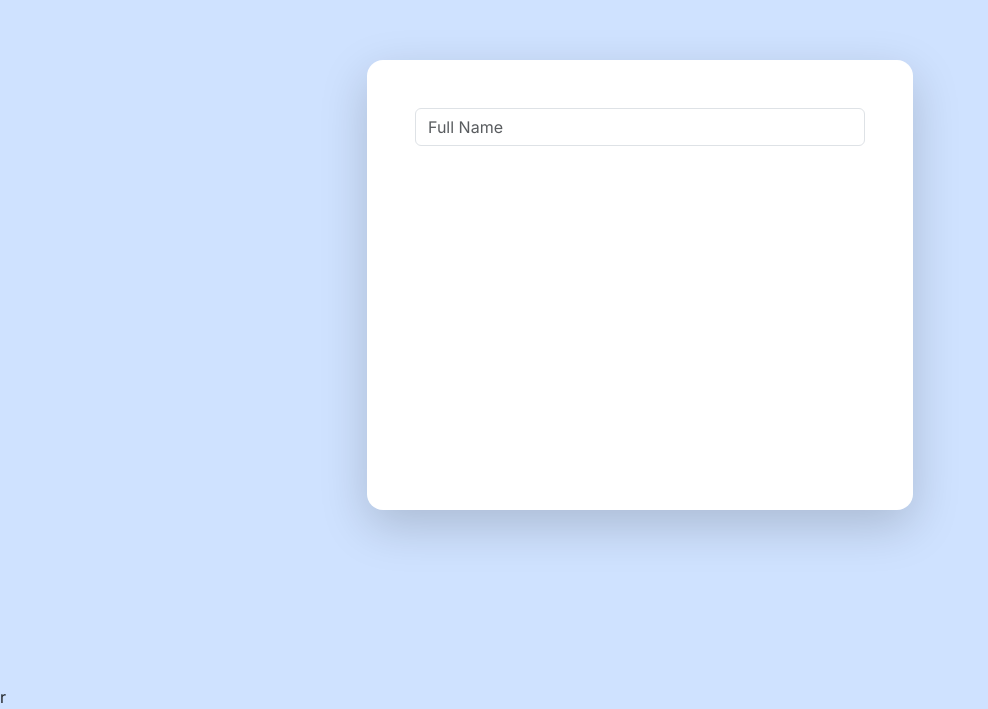
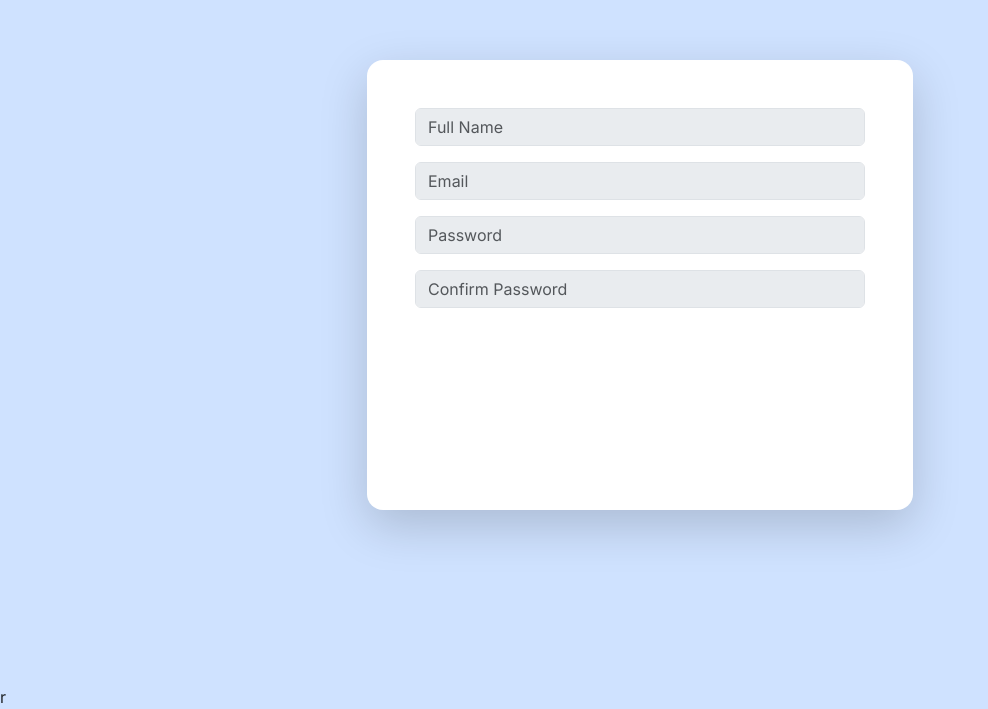
Before and after one commit to Alex-dev1356/UserRegistrationUI, an Angular app: page / in a window 1280 px wide. Shown: the part 115-824 px from the top of the page, without its empty margins (0-988 px from the left). Built offline with nearby package versions, Linux system fonts and the light colour scheme.

Commit message:
Applying the same thing with the other properties

```diff
--- a/src/app/user/registration/registration.component.html
+++ b/src/app/user/registration/registration.component.html
@@ -1,6 +1,21 @@
 <form [formGroup]="form">
     <div class="mb-3">
-        <input class="form-control bg-body secondary"
+        <input class="form-control bg-body-secondary"
         placeholder="Full Name" formControlName="fullName">
     </div>
+
+    <div class="mb-3">
+        <input class="form-control bg-body-secondary"
+        placeholder="Email" formControlName="email">
+    </div>
+
+    <div class="mb-3">
+        <input type="password" class="form-control bg-body-secondary"
+        placeholder="Password" formControlName="password">
+    </div>
+
+    <div class="mb-3">
+        <input class="form-control bg-body-secondary"
+        placeholder="Confirm Password" formControlName="confirmPassword">
+    </div>
 </form>
```
